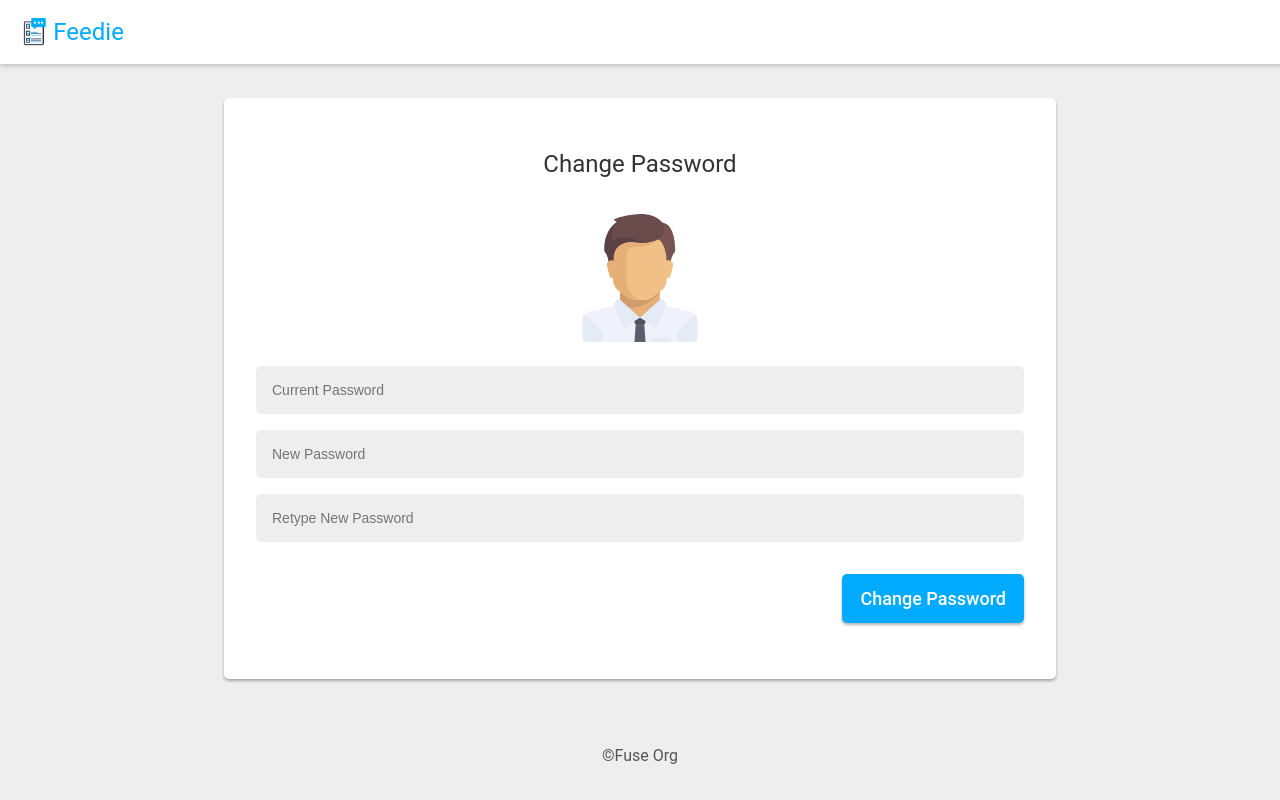
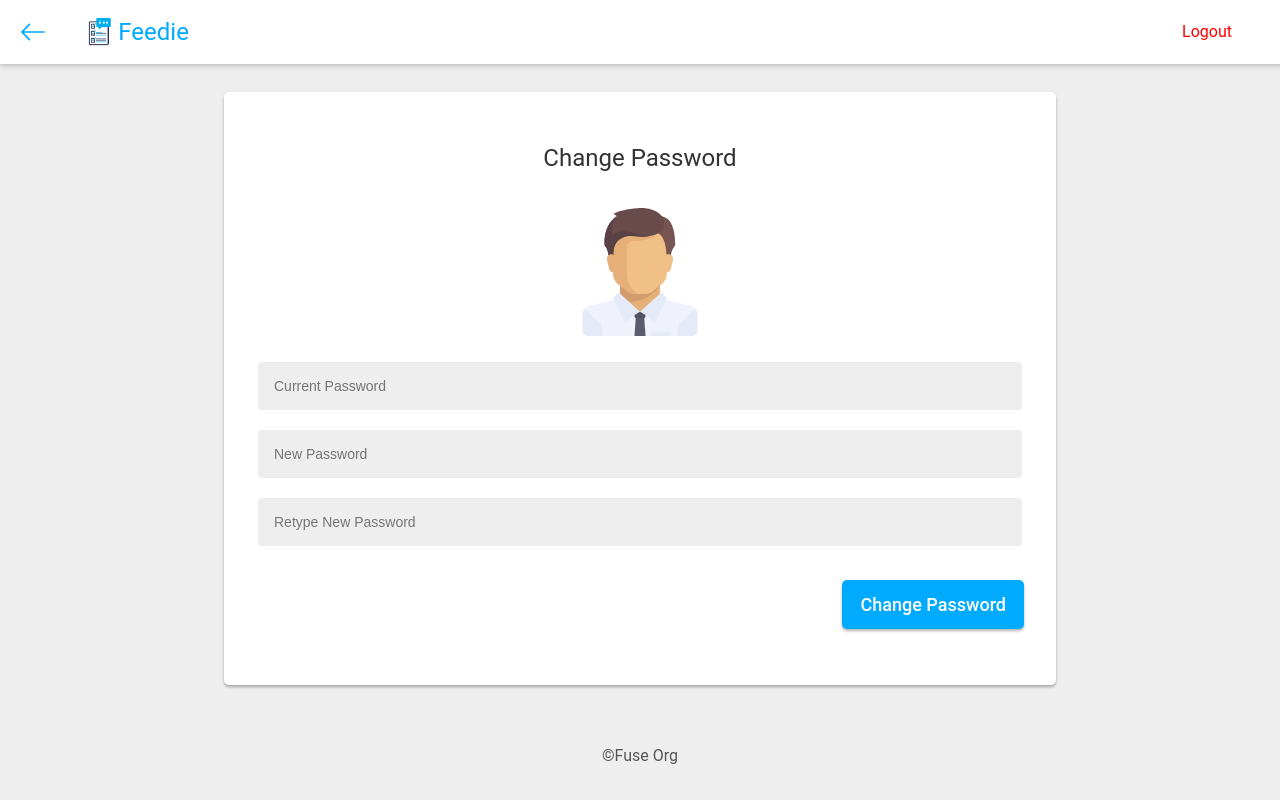
Before and after one commit to FuseOrg/Feedie, a PHP site: page /dashboard/changepw in a window 1280 px wide. Run offline with PHP 8.4, Linux system fonts and the light colour scheme; some web fonts are replaced.

Commit message:
Polished input box, Added back & logout button to change password page

```diff
--- a/css.css
+++ b/css.css
@@ -105,9 +105,10 @@ padding: 16px;
 border: none;
 background-color: #eee;
 border-radius: 5px;
+border: 2px solid #fff;
 }
 .inputvalue:focus {
-box-shadow: 0 2px 3px rgba(0,0,0,.2);
+border: 2px solid #00aaff;
 }
 .button {
 font-family: 'Product Sans', 'Roboto', 'Noto', sans-serif;
--- a/dashboard/changepw/index.php
+++ b/dashboard/changepw/index.php
@@ -8,8 +8,10 @@
  </head>
  <body>
   <div class="header">
+		<div><a href="../"><img src="../../images/back.svg" class="home"></a></div>
 		<img src="../../images/logo.png" class="logo"/>
 		<div class="title">Feedie</div>
+    <a href="../../?logout=1"><div class="logout">Logout</div></a>
   </div>
   <div class="wrapper">
   <div class="container">
@@ -19,7 +21,7 @@
 		<input type="password" class="inputvalue" name="currentpassword" placeholder="Current Password"/>
 		<input type="password" class="inputvalue" name="newpassword" placeholder="New Password"/>
 		<input type="password" class="inputvalue" name="renewpassword" placeholder="Retype New Password"/>
-    <div class="phpr">
+    <div class="phpr" style="color:red">
     <label>
     <?php
 
@@ -41,14 +43,14 @@
           $row = $result->fetch_assoc();
           if( $_POST["currentpassword"] == $row["password"] ){
             if($_POST["newpassword"] != $_POST["renewpassword"]){
-              echo "Retype new password";
+              echo "Password didn't match, Retype new password!";
             }
             else{
             $newpassword = $_POST["newpassword"];
             $sql1 = "UPDATE students SET password = '".$newpassword."' WHERE rollno = '".$_SESSION["rollno"]."' AND class = '".$_SESSION["class"]."'";
             $result1 = $conn->query($sql1);
             if($result1){
-              echo "Password changed !!!";
+              echo "Password changed!";
             }
             else{
               echo "Try again";
@@ -56,7 +58,7 @@
            }
           }
           else
-            echo "Current password incorrect";
+            echo "Current password incorrect!";
         }
         $conn->close();
       }
```
